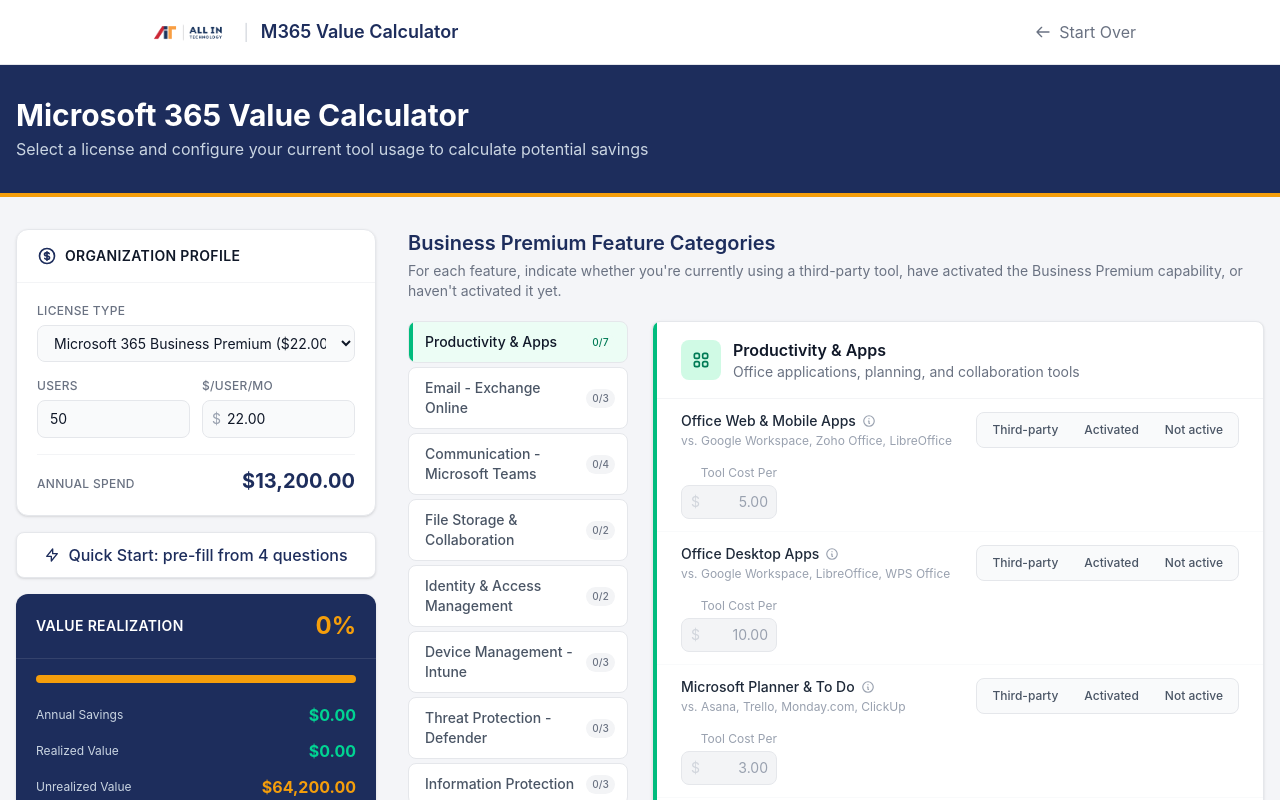
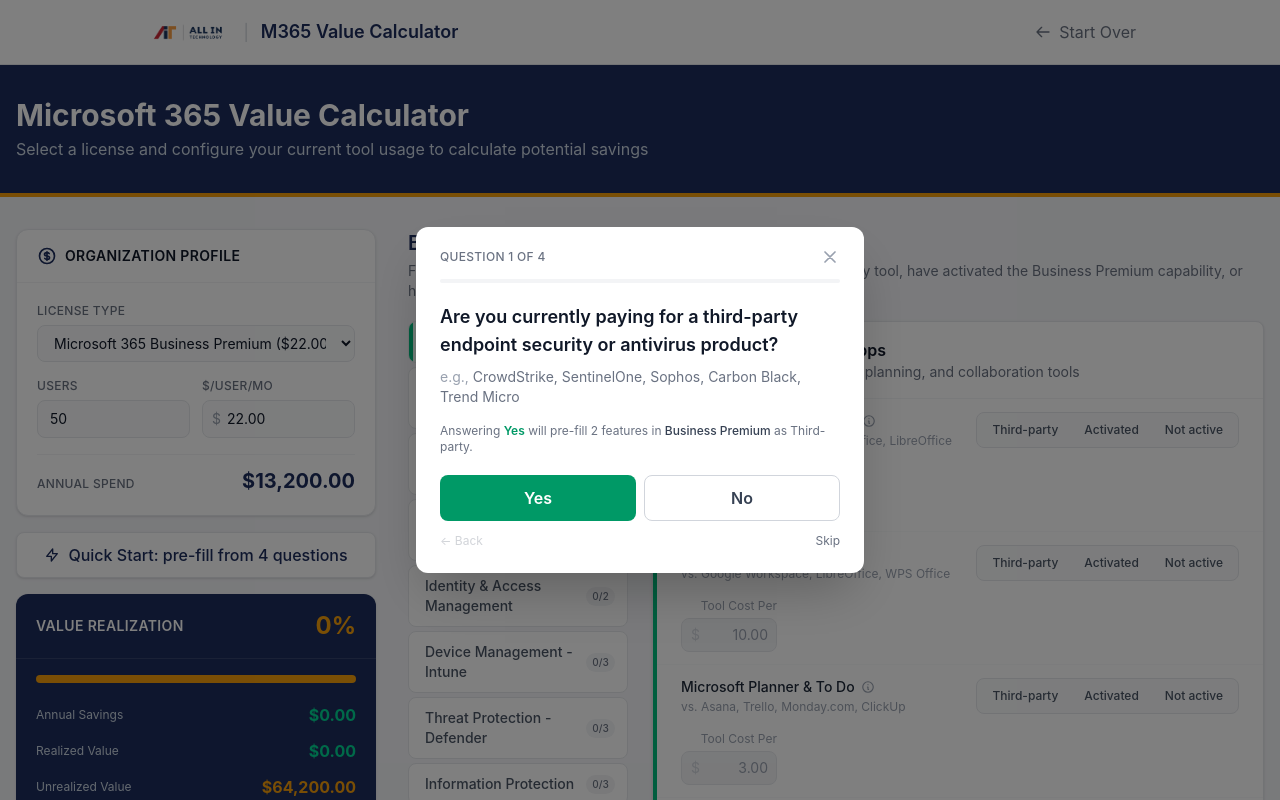
Before and after one commit to kevank/365Calc, a React (Vite) app: page / in a window 1280 px wide. Shown: the top 800 px of the page. Built offline with nearby package versions, Linux system fonts and the light colour scheme.

Commit message:
Open the Quick Start questionnaire automatically on page load

```diff
--- a/src/App.jsx
+++ b/src/App.jsx
@@ -35,7 +35,7 @@ function App() {
   const [showSummary, setShowSummary] = useState(false)
   const [featureStates, setFeatureStates] = useState(buildInitialFeatureStates)
   const [activeCategoryId, setActiveCategoryId] = useState(null)
-  const [showQuestionnaire, setShowQuestionnaire] = useState(false)
+  const [showQuestionnaire, setShowQuestionnaire] = useState(true)
 
   const selectedLicense = getLicense(selectedLicenseId)
 
```
Also changed, not shown: m365-calculator.html (+2 -2 lines).
